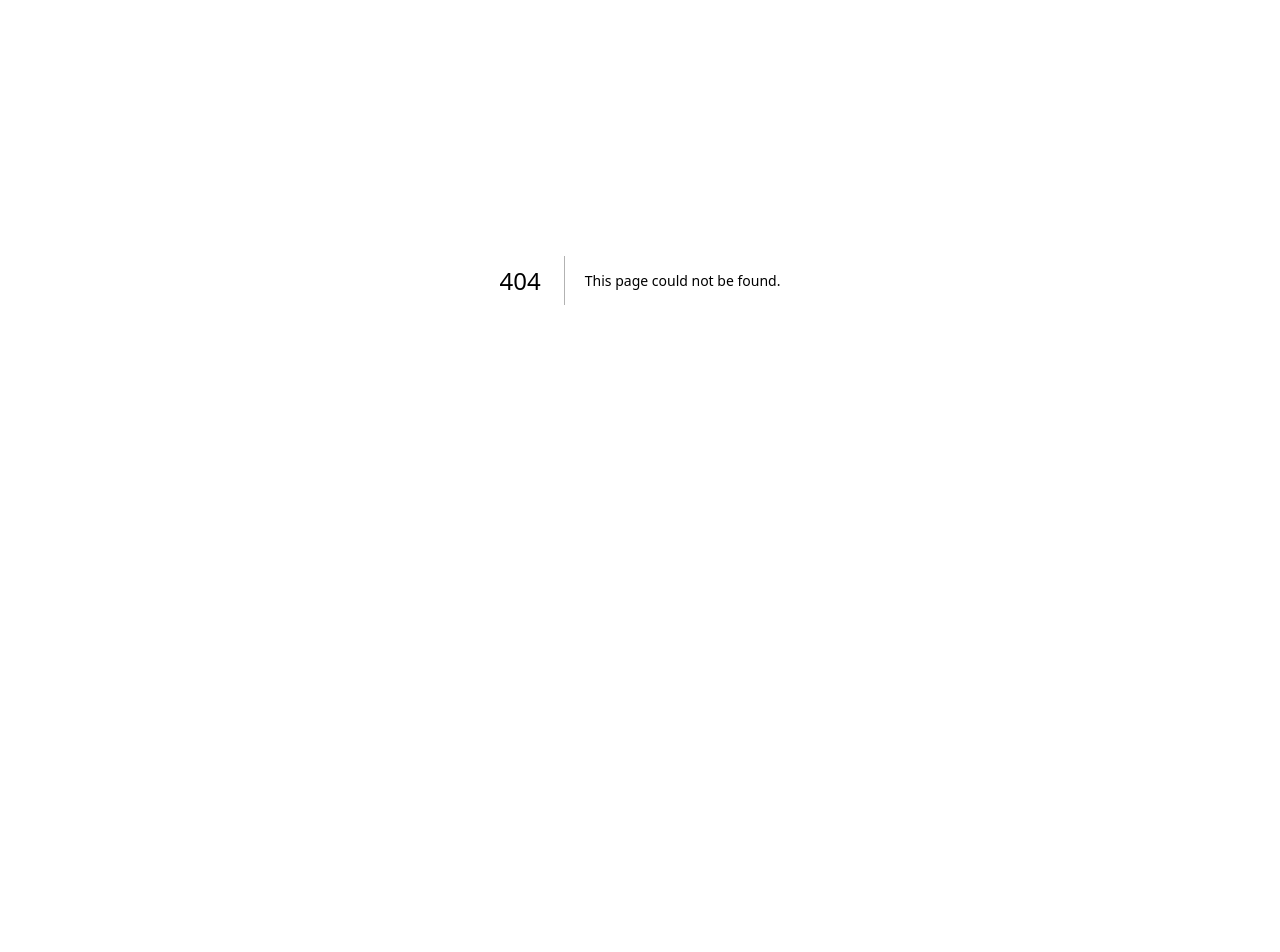
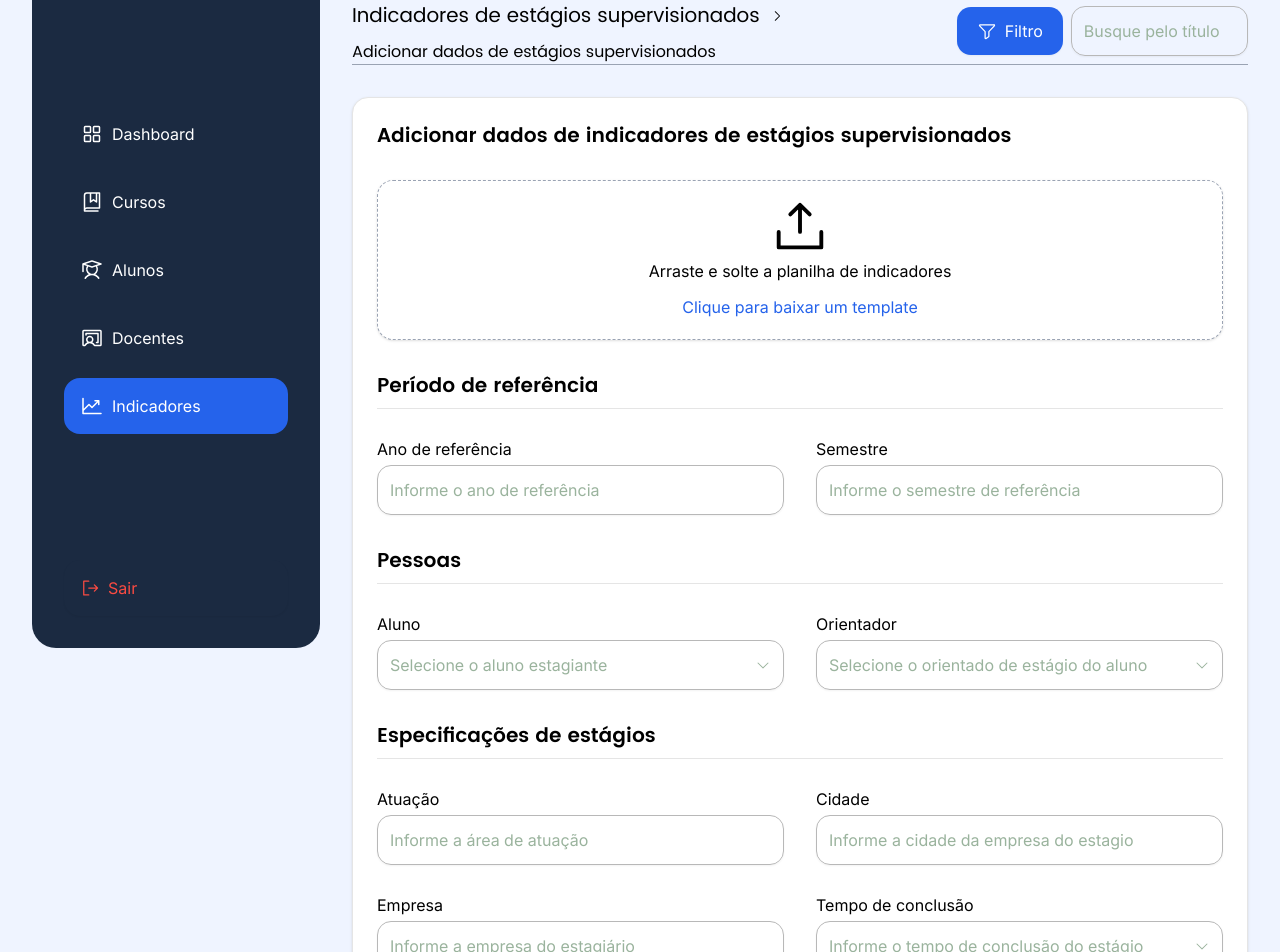
Before and after one commit to MarcosPaul0/unidash-app, a Next.js app: page /indicator/courseInternshipIndicator/register in a window 1280 px wide. Before the commit this address had no page. Shown: the part 120-1072 px from the top of the page. Before the commit the page ends 800 px from the top, so only its background shows below. Built offline with nearby package versions, Linux system fonts and the light colour scheme.

Commit message:
feat: adiciona formulário de estágios

```diff
--- /dev/null
+++ b/src/app/(private)/indicator/courseInternshipIndicator/_components/CourseInternshipIndicatorForm/courseInternshipIndicatorForm.interface.ts
@@ -0,0 +1,3 @@
+export interface CourseInternshipIndicatorFormProps {
+  title: string;
+}
--- /dev/null
+++ b/src/app/(private)/indicator/courseInternshipIndicator/_components/CourseInternshipIndicatorForm/index.tsx
@@ -0,0 +1,115 @@
+import {
+  Card,
+  CardContent,
+  CardHeader,
+  CardSubtitle,
+  CardTitle,
+} from "@unidash/components/Card";
+import { useFormContext } from "react-hook-form";
+import { FormInput } from "@unidash/components/FormInput";
+import { Button } from "@unidash/components/Button";
+import { PaperPlaneTiltIcon } from "@phosphor-icons/react/dist/ssr";
+import { CourseInternshipIndicatorFormProps } from "./courseInternshipIndicatorForm.interface";
+import { FormFile } from "@unidash/components/FormFile";
+import { FormSelect } from "@unidash/components/FormSelect";
+
+export function CourseInternshipIndicatorForm({
+  title,
+}: CourseInternshipIndicatorFormProps) {
+  const { control } = useFormContext();
+
+  return (
+    <Card>
+      <CardHeader>
+        <CardTitle>{title}</CardTitle>
+      </CardHeader>
+
+      <CardContent className="flex flex-col gap-8">
+        <FormFile
+          label="Arraste e solte a planilha de indicadores"
+          control={control}
+          name="spreadsheet"
+        />
+
+        <CardSubtitle>Período de referência</CardSubtitle>
+
+        <div className="flex gap-8 w-full">
+          <FormInput
+            control={control}
+            name="year"
+            placeholder="Informe o ano de referência"
+            label="Ano de referência"
+          />
+          <FormInput
+            control={control}
+            name="semester"
+            placeholder="Informe o semestre de referência"
+            label="Semestre"
+          />
+        </div>
+
+        <CardSubtitle>Pessoas</CardSubtitle>
+
+        <div className="flex gap-8 w-full">
+          <FormSelect
+            control={control}
+            name="student"
+            placeholder="Selecione o aluno estagiante"
+            label="Aluno"
+            options={[{ label: "Marcos Paulo Pereira", value: "idmarcos" }]}
+          />
+          <FormSelect
+            control={control}
+            name="teacher"
+            placeholder="Selecione o orientado de estágio do aluno"
+            label="Orientador"
+            options={[{ label: "Marcos Paulo Pereira", value: "idmarcos" }]}
+          />
+        </div>
+
+        <CardSubtitle>Especificações de estágios</CardSubtitle>
+
+        <div className="flex gap-8 w-full">
+          <FormInput
+            control={control}
+            name="operation"
+            placeholder="Informe a área de atuação"
+            label="Atuação"
+          />
+          <FormInput
+            control={control}
+            name="city"
+            placeholder="Informe a cidade da empresa do estagio"
+            label="Cidade"
+          />
+        </div>
+
+        <div className="flex gap-8 w-full">
+          <FormInput
+            control={control}
+            name="enterpriseCnpj"
+            placeholder="Informe a empresa do estagiário"
+            label="Empresa"
+          />
+          <FormSelect
+            control={control}
+            name="conclusionTime"
+            placeholder="Informe o tempo de conclusão do estágio"
+            label="Tempo de conclusão"
+            options={[
+              { label: "Em execução", value: "inExecution" },
+              { label: "Maior (dias > 180)", value: "largest" },
+              { label: "Médio (90 < dias < 180)", value: "medium" },
+              { label: "Menor (dias < 90)", value: "smallest" },
+            ]}
+          />
+        </div>
+
+        <Button className="max-w-56" size="lg">
+          <PaperPlaneTiltIcon />
+          Enviar
+        </Button>
+      </CardContent>
+    </Card>
+  );
+}
--- /dev/null
+++ b/src/app/(private)/indicator/courseInternshipIndicator/register/page.tsx
@@ -0,0 +1,48 @@
+"use client";
+
+import { FormProvider, useForm } from "react-hook-form";
+import { Toolbar } from "../../../_components/Toolbar";
+import {
+  Breadcrumb,
+  BreadcrumbItem,
+  BreadcrumbLink,
+  BreadcrumbList,
+  BreadcrumbPage,
+  BreadcrumbSeparator,
+} from "@unidash/components/Breadcrumb";
+import { APP_ROUTES } from "@unidash/routes/app.routes";
+import { CourseInternshipIndicatorForm } from "../_components/CourseInternshipIndicatorForm";
+
+export default function RegisterCourseInternshipIndicatorPage() {
+  const formMethods = useForm();
+
+  return (
+    <>
+      <Toolbar>
+        <Breadcrumb>
+          <BreadcrumbList>
+            <BreadcrumbItem>
+              <BreadcrumbLink
+                href={APP_ROUTES.private.courseInternshipIndicator}
+              >
+                Indicadores de estágios supervisionados
+              </BreadcrumbLink>
+            </BreadcrumbItem>
+
+            <BreadcrumbSeparator />
+
+            <BreadcrumbItem>
+              <BreadcrumbPage>
+                Adicionar dados de estágios supervisionados
+              </BreadcrumbPage>
+            </BreadcrumbItem>
+          </BreadcrumbList>
+        </Breadcrumb>
+      </Toolbar>
+
+      <FormProvider {...formMethods}>
+        <CourseInternshipIndicatorForm title="Adicionar dados de indicadores de estágios supervisionados" />
+      </FormProvider>
+    </>
+  );
+}
```
